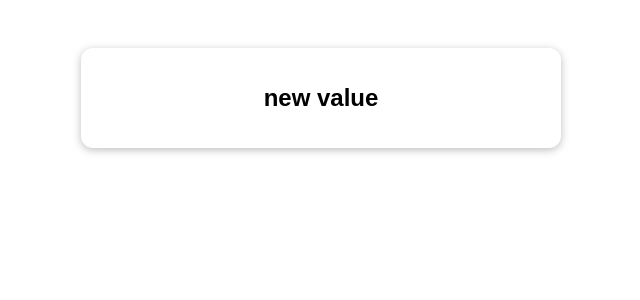
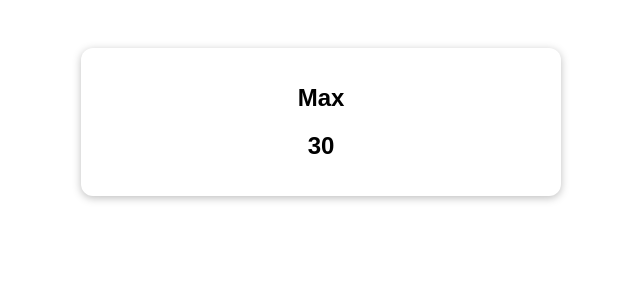
Before and after one commit to ikikika/vue, a Vue app in the folder composition-01/: page / in a window 1280 px wide. Shown: the top 300 px of the page, without its empty margins (319-959 px from the left). Built offline with nearby package versions, Linux system fonts and the light colour scheme; the HTML template or start-up script is replaced by a standard one.

Commit message:
alternative to setup method

```diff
--- a/composition-01/src/App.vue
+++ b/composition-01/src/App.vue
@@ -1,30 +1,20 @@
 <template>
   <section class="container">
-    <h2>{{ userName }}</h2>
+    <h2>{{ user.name }}</h2>
+    <h2>{{ user.age }}</h2>
   </section>
 </template>
 
-<script>
+<script setup>
 import { ref } from 'vue';
 
-export default {
+const user = ref({ name: 'Maximilian', age: 31 });
 
-  setup() {
-    const uName = ref('Sample');
 
-    setTimeout(function () {
-      uName.value = 'new value';
-    }, 2000);
-
-    return { userName: uName };
-  }
-
-  // data() {
-  //   return {
-  //     userName: 'Sample',
-  //  };
-  // },
-};
+setTimeout(function () {
+  user.value.name = 'Max';
+  user.value.age = 30;
+}, 2000);
 </script>
 
 <style>
```
Also changed, not shown: 1 other file (tests, documents, lock files or other folders).
